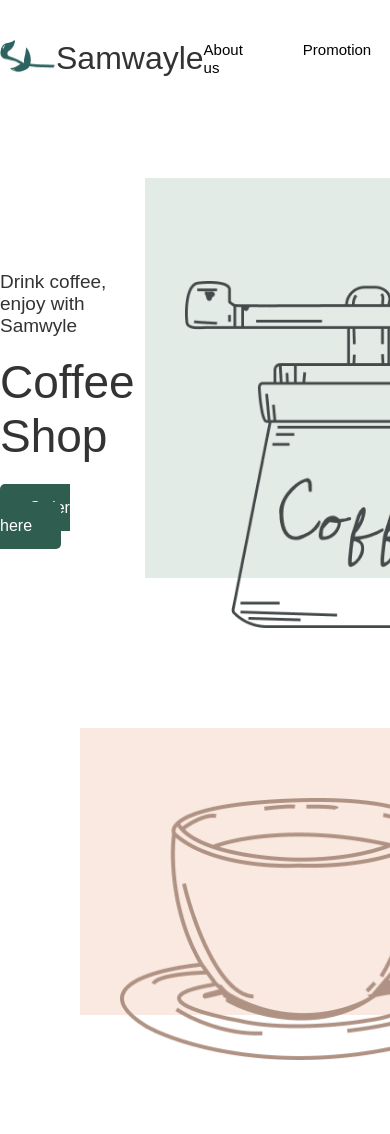
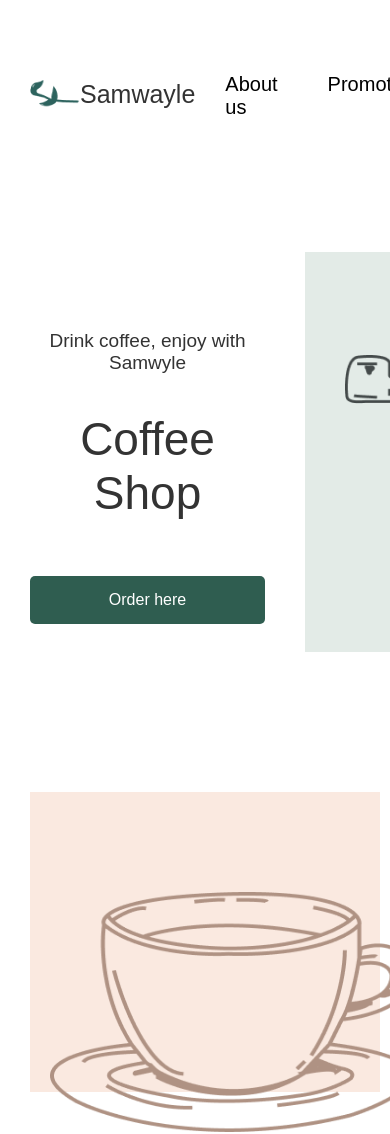
Before and after one commit to abduganiyevmuhammadyusuf83-png/Coffe, a plain HTML site: page index.html in a window 390 px wide. Shown: the top 1134 px of the page. Drawn offline with Linux system fonts and the light colour scheme.

Commit message:
cup and coffe grinds section 1220px ready styles

```diff
--- a/styles/style.css
+++ b/styles/style.css
@@ -67,7 +67,6 @@ body {
   display: none;
 }
 /*Coffe Shop*/
-
 .grinds-section {
   display: flex;
   margin: 10px;
@@ -82,14 +81,14 @@ body {
   justify-content: space-between;
   align-items: center;
 }
-/*Coffe Shop
+/*Coffe Shop*/
 .coffe-labels {
   display: flex;
   flex-direction: column;
   justify-content: center;
   text-align: center;
   gap: 10px;
-}*/
+}
 /*Coffe Shop*/
 .coffe-motto {
   font-size: 19px;
@@ -314,3 +313,73 @@ body {
   padding: 40px;
   font-size: 15px;
 }
+@media(max-width: 1220px ) {
+  /* Logo Name */
+
+.container {
+  max-width: 1220px;
+}
+.main-section {
+  margin: 30px;
+}
+.logo-name {
+  font-size: 25px;
+}
+.logo img {
+  width: 50px;
+  height: 28px;
+}
+/* Navbar */
+.navbar {
+  padding: 50px 0;
+}
+.nav-links {
+  gap: 50px;
+}
+.nav-links a {
+  color: black;
+  font-size: 20px;
+}
+ .contact-btn {
+  margin: 40px;
+}
+/*Coffe Shop*/
+.coffe-shop {
+  max-width: 1220px;
+  margin: 0 auto;
+  margin-bottom: 80px;
+}
+.coffe-labels {
+  margin: 30px;
+}
+/* Coffe Cup*/
+
+.cup-section {
+  max-width: 1220px;
+  margin-bottom: 170px;
+}
+
+.cup-text {
+ width: 500px;
+}
+.cup-text h2 {
+  line-height: 50px;
+}
+.cup-text p {
+  font-size: 16px;
+  line-height: 33px;
+}
+
+.cup-box {
+  left: 30px;
+  width: 350px;
+  height: 300px;
+}
+.cup img {
+  top: 100px;
+  right: 300px;
+  width: 364px;
+  height: 240px;
+}
+
+}
```
